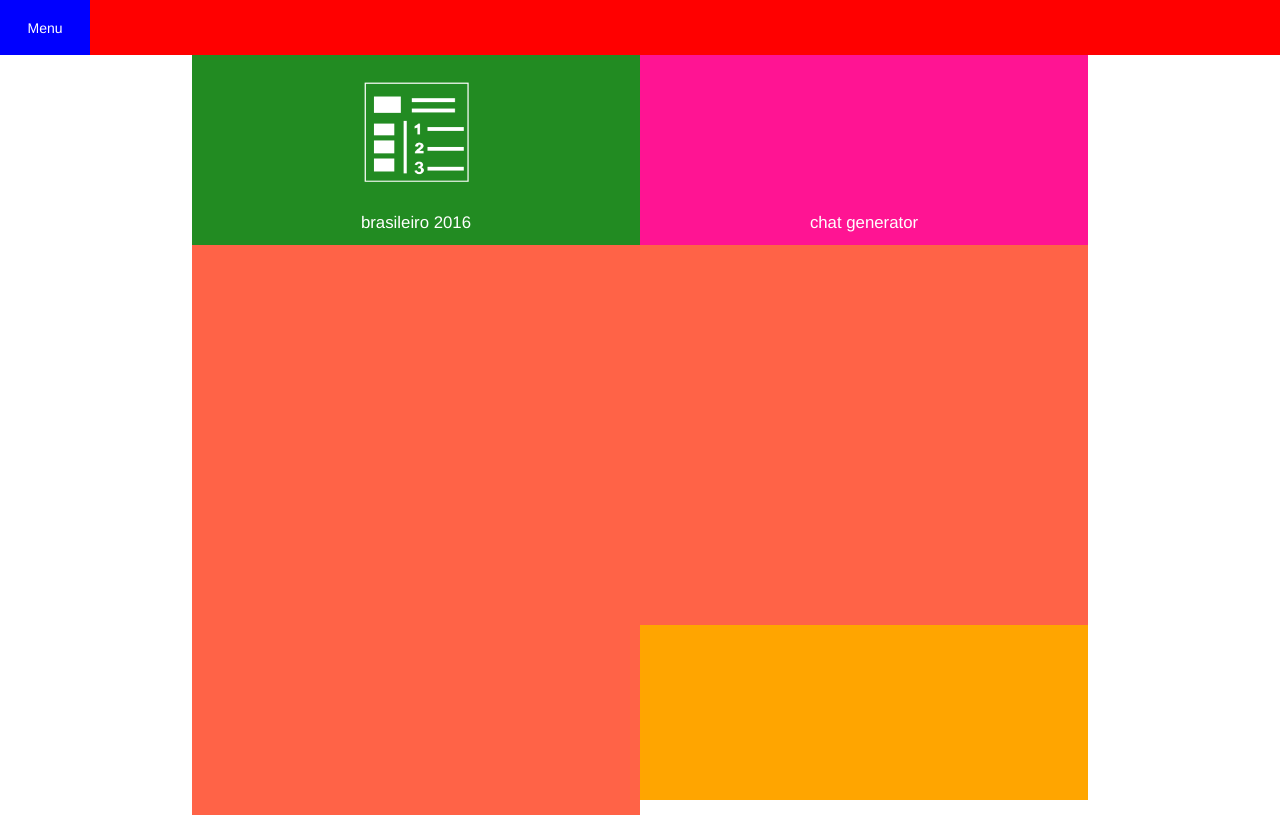
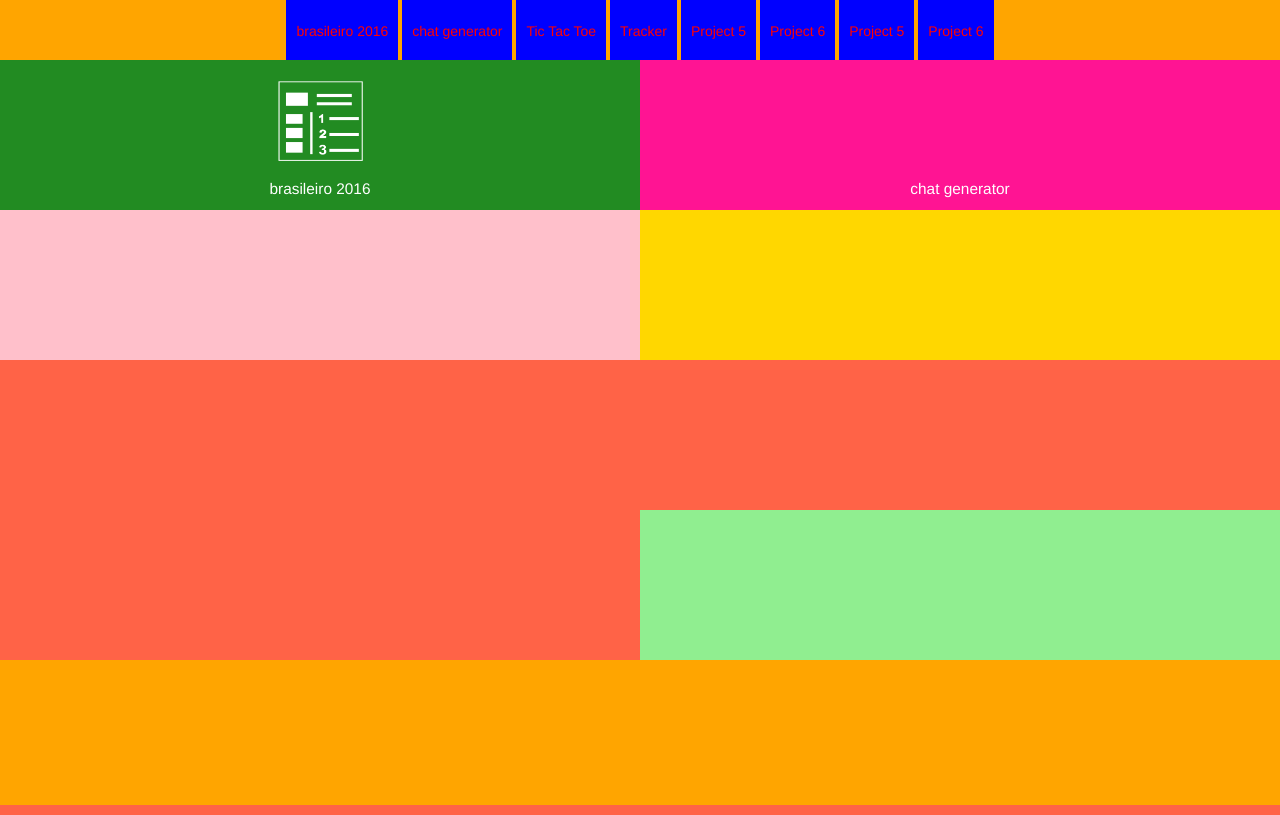
Before and after one commit to mariobrusarosco/syntaxes, a PHP site: page / in a window 1280 px wide. Run offline with PHP 8.4, Linux system fonts and the light colour scheme; some libraries are stand-ins or nearby versions.

Commit message:
NAV BAR LAYOUT - UNTIL 1024px

```diff
--- a/my-page/css/my-page-frame.css
+++ b/my-page/css/my-page-frame.css
@@ -9,6 +9,15 @@
 html, body {
   height: 100%; }
 
+.center_block {
+  margin: 0 auto; }
+
+.hide_over {
+  overflow: hidden; }
+
+.clearfix {
+  clear: both; }
+
 #viewport_test {
   width: calc(1px + 1px); }
 
@@ -17,42 +26,46 @@ html, body {
 
 main {
   height: 100%; }
-
-nav {
-  position: relative;
-  background: red;
-  height: 55px;
-  width: 100%; }
-  nav .menu_area {
+  main header {
     position: relative;
-    height: 100%; }
-    nav .menu_area button {
-      background: blue;
-      color: white;
+    height: 60px;
+    background: green; }
+    main header .menu_btn {
+      background: yellow;
       height: 100%;
-      padding: 10px;
-      width: 90px; }
-    nav .menu_area .menu_options {
-      position: relative;
-      background: deeppink;
-      width: 100vw;
-      display: none; }
-      nav .menu_area .menu_options .list_project {
-        background: yellow;
-        height: 40px;
+      width: 50%;
+      float: right; }
+    main header nav {
+      display: none;
+      position: absolute;
+      top: 60px;
+      right: 0;
+      z-index: 1;
+      width: 90%;
+      background: red;
+      color: white; }
+      main header nav .menu_options {
+        background: orange;
+        width: 100%;
         text-align: center; }
-        nav .menu_area .menu_options .list_project:not(:first-child) {
-          margin-top: 10px; }
+        main header nav .menu_options .list_project a {
+          display: inline-block;
+          width: 100%;
+          height: 60px;
+          padding: 10px;
+          text-decoration: none;
+          cursor: pointer;
+          line-height: 3em;
+          background: pink; }
 
 section {
   background: orange;
   height: calc(100vh - 55px);
-  width: 100vw; }
+  width: 100%; }
   section .my_projects {
     background: lightgreen;
     height: auto;
-    width: 100%;
-    margin-top: -10px; }
+    width: 100%; }
     section .my_projects .project {
       background: tomato;
       position: relative;
@@ -69,6 +82,10 @@ section {
         background-image: url(../img/fantasy-game-157x168.png); }
       section .my_projects .project:nth-child(2) {
         background: deeppink; }
+      section .my_projects .project:nth-child(3) {
+        background: pink; }
+      section .my_projects .project:nth-child(4) {
+        background: gold; }
       section .my_projects .project span {
         position: absolute;
         display: inline-block;
@@ -76,27 +93,42 @@ section {
         left: 0;
         font-size: 1.1em;
         color: white;
-        width: 100%;
-        margin: 0 auto; }
+        width: 100%; }
 
 @media ONLY screen and (min-width: 501px) {
-  section {
-    width: 90vw;
-    margin: 0 auto; }
-    section .my_projects .project {
-      height: 180px;
-      background-size: 105px 100px; }
-      section .my_projects .project span {
-        font-size: 1.2em; } }
+  main header .menu_btn {
+    width: 210px; }
+  main header nav {
+    width: 360px; } }
 @media ONLY screen and (min-width: 601px) {
-  section {
-    width: 82vw; }
-    section .my_projects .project {
-      height: 190px; } }
-@media ONLY screen and (min-width: 701px) {
-  section {
-    width: 70vw; }
-    section .my_projects .project {
-      height: 190px; } }
+  main header .menu_btn {
+    width: 190px; }
+  main header nav {
+    width: 340px; } }
+@media ONLY screen and (min-width: 801px) {
+  main header .menu_btn {
+    width: 150px; }
+  main header nav {
+    width: 300px; } }
+@media ONLY screen and (min-width: 901px) {
+  main header .menu_btn {
+    width: 100px; }
+  main header nav {
+    width: 270px; } }
+@media ONLY screen and (min-width: 1025px) {
+  main header .menu_btn {
+    display: none; }
+  main header nav {
+    display: block;
+    position: absolute;
+    top: 0;
+    right: 0;
+    height: 60px;
+    width: 100%; }
+    main header nav .menu_options .list_project {
+      display: inline-block; }
+      main header nav .menu_options .list_project a {
+        background: blue;
+        color: red; } }
 
 /*# sourceMappingURL=my-page-frame.css.map */
--- a/my-page/css/my-page-frame.scss
+++ b/my-page/css/my-page-frame.scss
@@ -1,7 +1,8 @@
 // VARIABLES //
-$viewportHeight : 100vh;
-$viewportWidth  : 100vw;
-$navbarHeight   : 55px;
+$viewportHeight   : 100vh;
+$viewportWidth    : 100vw;
+$navbarHeight     : 55px;
+$navbarHeightLg   : 70px; //FOR +1024px DISPLAYS
 // VARIABLES //
 
 
@@ -20,6 +21,18 @@ html,body{
 }
 //GLOBAL STYLES//
 
+//HELPER CLASSES//
+.center_block{
+  margin: 0 auto;
+}
+.hide_over{
+  overflow: hidden;
+}
+.clearfix{
+  clear: both;
+}
+//HELPER CLASSES//
+
 #viewport_test{
   width: calc(1px + 1px);
 }
@@ -30,57 +43,66 @@ html,body{
 
 main{
   height: 100%;
-}
 
-nav{
-  position: relative;
-  background: red;
-  height: 55px;
-  width: 100%;
+  header{
+    position: relative;
+    height: 60px;
+    background: green;
 
-  .menu_area{
-    position: relative;
-    height: 100%;
-
-    button{
-      background: blue;
-      color: white;
+    .menu_btn{
+      background: yellow;
       height: 100%;
-      padding: 10px;
-      width: 90px;
+      width: 50%;
+      float: right;
     }
 
-    .menu_options{
-      position: relative;
-      background: deeppink;
-      width: 100vw;
+    nav{
       display: none;
+      position: absolute;
+      top: 60px;
+      right: 0;
+      z-index: 1;
+      width: 90%;
+      background: red;
+      color: white;
 
-      .list_project{
-        background: yellow;
-        height: 40px;
+      .menu_options{
+        background: orange;
+        // padding:15px;
+        width: 100%;
         text-align: center;
 
-        &:not(:first-child){
-          margin-top: 10px;
+        .list_project{
+
+          .project_icon{
+
+          }
+
+          a{
+            display: inline-block;
+            width: 100%;
+            height: 60px;
+            padding: 10px;
+            text-decoration: none;
+            cursor: pointer;
+            line-height: 3em;
+            background: pink;
+          }
         }
       }
-    }
-  }
-
-
-}
+    }//END OF <nav>//
+  }//END OF <header>//
+}//END OF <main>//
 
 section{
   background: orange;
   height: calc(100vh - #{$navbarHeight});
-  width: 100vw;
+  width: 100%;
 
   .my_projects{
     background: lightgreen;
     height: auto;
     width: 100%;
-    margin-top: -10px;
 
     .project{
       background: tomato;
@@ -105,11 +127,11 @@ section{
       }
 
       &:nth-child(3){
-        // background: pink;
+        background: pink;
       }
 
       &:nth-child(4){
-        // background: gold;
+        background: gold;
       }
 
       &:nth-child(5){
@@ -124,343 +146,234 @@ section{
         font-size: 1.1em;
         color: white;
         width: 100%;
-        margin: 0 auto;
       }
     }
   } //END OF .my_projects
 
 } //END OF section
 
-
 // DEVICES -->  WIDTH + 500px
-@media ONLY screen AND (min-width: 501px){
-  .pre_container{
-    // height: 100%;
-  }
-
+@media ONLY screen AND(min-width:501px){
   main{
     // height: 100%;
-  }
 
-  nav{
-    // position: relative;
-    // background: red;
-    // height: 55px;
-    // width: 100%;
+    header{
+      // height: 60px;
+      // background: green;
 
-    .menu_area{
-      // position: relative;
-      // height: 100%;
-
-      button{
-        // background: blue;
-        // color: white;
+      .menu_btn{
+        // background: yellow;
         // height: 100%;
-        // padding: 10px;
-        // width: 90px;
+        width: 210px;
+        // float: right;
       }
 
-      .menu_options{
-        // position: relative;
-        // background: deeppink;
-        // width: 100vw;
-        // display: none;
+      nav{
+        // float: right;
+        // clear: right;
+        width: 360px;
+        // background: red;
+        // color: white;
 
-        .list_project{
-          // background: yellow;
-          // height: 40px;
+        .menu_options{
+          // background: orange;
+          // padding:15px;
+          // width: 90%;
           // text-align: center;
 
-          &:not(:first-child){
-            // margin-top: 10px;
+          .list_project{
+            // padding: 15px;
+            // background: pink;
+
+            .project_icon{
+
+            }
           }
         }
-      }
-    }
+      }//END OF <nav>//
+    }//END OF <header>
+  }//END OF <main>//
+}
 
 
-  }
+// DEVICES -->  WIDTH + 600px
+@media ONLY screen AND(min-width:601px){
+  main{
+    // height: 100%;
 
-  section{
-    // background: orange;
-    // height: calc(100vh - #{$navbarHeight});
-    width: 90vw;
-    margin: 0 auto;
+    header{
+      // height: 60px;
+      // background: green;
 
-    .my_projects{
-      // background: lightgreen;
-      // height: auto;
-      // width: 100%;
-      // margin-top: -10px;
+      .menu_btn{
+        // background: yellow;
+        // height: 100%;
+        width: 190px;
+        // float: right;
+      }
 
-      .project{
-        // background: tomato;
-        // position: relative;
-        // display: inline-block;
-        // // width: 162px;
-        // width: 50%;
-        height: 180px;
-        // float: left;
-        // text-align: center;
-        // background-repeat: no-repeat;
-        background-size: 105px 100px;
-        // background-position: 50% 30%;
+      nav{
+        // float: right;
+        // clear: right;
+        width: 340px;
+        // background: red;
+        // color: white;
 
-        &:nth-child(1){
-          // background-color: forestgreen;
-          // background-image: url(../img/fantasy-game-157x168.png);
+        .menu_options{
+          // background: orange;
+          // padding:15px;
+          // width: 90%;
+          // text-align: center;
+
+          .list_project{
+            // padding: 15px;
+            // background: pink;
+
+            .project_icon{
+
+            }
+          }
         }
-
-        &:nth-child(2){
-          // background: gold;
-        }
-
-        &:nth-child(3){
-          // background: pink;
-        }
-
-        &:nth-child(4){
-          // background: deeppink;
-        }
-
-        &:nth-child(5){
-          // background: darkblue;
-        }
-
-        span{
-          // position: absolute;
-          // display: inline-block;
-          // bottom: 10px;
-          // left: 0;
-          font-size: 1.2em;
-          // color: white;
-          // width: 100%;
-          // margin: 0 auto;
-        }
-      }
-    } //END OF .my_projects
-
-  } //END OF section
+      }//END OF <nav>//
+    }//END OF <header>
+  }//END OF <main>//
 }
 
-// DEVICES -->  WIDTH + 600px
-@media ONLY screen AND (min-width: 601px){
-  .pre_container{
-    // height: 100%;
-  }
 
+// DEVICES -->  WIDTH + 800px
+@media ONLY screen AND(min-width:801px){
   main{
     // height: 100%;
-  }
 
-  nav{
-    // position: relative;
-    // background: red;
-    // height: 55px;
-    // width: 100%;
+    header{
+      // height: 60px;
+      // background: green;
 
-    .menu_area{
-      // position: relative;
-      // height: 100%;
-
-      button{
-        // background: blue;
-        // color: white;
+      .menu_btn{
+        // background: yellow;
         // height: 100%;
-        // padding: 10px;
-        // width: 90px;
+        width: 150px;
+        // float: right;
       }
 
-      .menu_options{
-        // position: relative;
-        // background: deeppink;
-        // width: 100vw;
-        // display: none;
+      nav{
+        // float: right;
+        // clear: right;
+        width: 300px;
+        // background: red;
+        // color: white;
 
-        .list_project{
-          // background: yellow;
-          // height: 40px;
+        .menu_options{
+          // background: orange;
+          // padding:15px;
+          // width: 90%;
           // text-align: center;
 
-          &:not(:first-child){
-            // margin-top: 10px;
+          .list_project{
+            // padding: 15px;
+            // background: pink;
+
+            .project_icon{
+
+            }
           }
         }
-      }
-    }
-
-
-  }
-
-  section{
-    // background: orange;
-    // height: calc(100vh - #{$navbarHeight});
-    width: 82vw;
-    // margin: 0 auto;
-
-    .my_projects{
-      // background: lightgreen;
-      // height: auto;
-      // width: 100%;
-      // margin-top: -10px;
-
-      .project{
-        // background: tomato;
-        // position: relative;
-        // display: inline-block;
-        // // width: 162px;
-        // width: 50%;
-        height: 190px;
-        // float: left;
-        // text-align: center;
-        // background-repeat: no-repeat;
-        // background-size: 105px 100px;
-        // background-position: 50% 30%;
-
-        &:nth-child(1){
-          // background-color: forestgreen;
-          // background-image: url(../img/fantasy-game-157x168.png);
-        }
-
-        &:nth-child(2){
-          // background: gold;
-        }
-
-        &:nth-child(3){
-          // background: pink;
-        }
-
-        &:nth-child(4){
-          // background: deeppink;
-        }
-
-        &:nth-child(5){
-          // background: darkblue;
-        }
-
-        span{
-          // position: absolute;
-          // display: inline-block;
-          // bottom: 10px;
-          // left: 0;
-          // font-size: 1.2em;
-          // color: white;
-          // width: 100%;
-          // margin: 0 auto;
-        }
-      }
-    } //END OF .my_projects
-
-  } //END OF section
+      }//END OF <nav>//
+    }//END OF <header>
+  }//END OF <main>//
 }
 
-// DEVICES -->  WIDTH + 700px
-@media ONLY screen AND (min-width: 701px){
-  .pre_container{
-    // height: 100%;
-  }
-
+// DEVICES -->  WIDTH + 900px
+@media ONLY screen AND(min-width:901px){
   main{
     // height: 100%;
-  }
 
-  nav{
-    // position: relative;
-    // background: red;
-    // height: 55px;
-    // width: 100%;
+    header{
+      // height: 60px;
+      // background: green;
 
-    .menu_area{
-      // position: relative;
-      // height: 100%;
-
-      button{
-        // background: blue;
-        // color: white;
+      .menu_btn{
+        // background: yellow;
         // height: 100%;
-        // padding: 10px;
-        // width: 90px;
+        width: 100px;
+        // float: right;
       }
 
-      .menu_options{
-        // position: relative;
-        // background: deeppink;
-        // width: 100vw;
-        // display: none;
+      nav{
+        // float: right;
+        // clear: right;
+        width: 270px;
+        // background: red;
+        // color: white;
 
-        .list_project{
-          // background: yellow;
-          // height: 40px;
+        .menu_options{
+          // background: orange;
+          // padding:15px;
+          // width: 90%;
           // text-align: center;
 
-          &:not(:first-child){
-            // margin-top: 10px;
+          .list_project{
+            // padding: 15px;
+            // background: pink;
+
+            .project_icon{
+
+            }
           }
         }
+      }//END OF <nav>//
+    }//END OF <header>
+  }//END OF <main>//
+}
+
+// DEVICES -->  WIDTH + 1024px
+@media ONLY screen AND(min-width:1025px){
+  main{
+    // height: 100%;
+
+    header{
+      // height: 60px;
+      // background: green;
+
+      .menu_btn{
+        // background: yellow;
+        // height: 100%;
+        // width: 30%;
+        display: none;
       }
-    }
 
+      nav{
+        display: block;
+        position: absolute;
+        top: 0;
+        right:0;
+        height: 60px;
+        width: 100%;
+        // background: red;
+        // color: white;
 
-  }
+        .menu_options{
+          // background: orange;
+          // padding:15px;
+          // width: 90%;
+          // text-align: center;
 
-  section{
-    // background: orange;
-    // height: calc(100vh - #{$navbarHeight});
-    width: 70vw;
-    // margin: 0 auto;
+          .list_project{
+            display: inline-block;
+            // padding: 15px;
 
-    .my_projects{
-      // background: lightgreen;
-      // height: auto;
-      // width: 100%;
-      // margin-top: -10px;
+            .project_icon{
 
-      .project{
-        // background: tomato;
-        // position: relative;
-        // display: inline-block;
-        // // width: 162px;
-        // width: 50%;
-        height: 190px;
-        // float: left;
-        // text-align: center;
-        // background-repeat: no-repeat;
-        // background-size: 105px 100px;
-        // background-position: 50% 30%;
+            }
 
-        &:nth-child(1){
-          // background-color: forestgreen;
-          // background-image: url(../img/fantasy-game-157x168.png);
+            a{
+              background: blue;
+              color: red;
+
+            }
+          }
         }
-
-        &:nth-child(2){
-          // background: gold;
-        }
-
-        &:nth-child(3){
-          // background: pink;
-        }
-
-        &:nth-child(4){
-          // background: deeppink;
-        }
-
-        &:nth-child(5){
-          // background: darkblue;
-        }
-
-        span{
-          // position: absolute;
-          // display: inline-block;
-          // bottom: 10px;
-          // left: 0;
-          // font-size: 1.2em;
-          // color: white;
-          // width: 100%;
-          // margin: 0 auto;
-        }
-      }
-    } //END OF .my_projects
-
-  } //END OF section
+      }//END OF <nav>//
+    }//END OF <header>
+  }//END OF <main>//
 }
--- a/my-page/index.php
+++ b/my-page/index.php
@@ -17,32 +17,31 @@
 
   <div class="pre_container">
 
-    <main>
+    <main class="center_block">
 
     <div hidden id="viewport_test"></div>
 
-      <nav>
-
-        <div class="menu_area">
-          <button id="menu_btn" class="menu_btn">Menu</button>
-          <ul class="menu_options">
-            <li class="list_project">"fantasy game"</li>
-            <li class="list_project">chat generator</li>
-            <li class="list_project">Project 3</li>
-            <li class="list_project">Project 4</li>
-            <li class="list_project">Project 5</li>
-            <li class="list_project">Project 6</li>
-          </ul>
-        </div>
-
-      </nav>
-
+      <header>
+        <button id="menu_btn" class="menu_btn">Menu</button>
+        <nav>
+            <ul class="menu_options">
+              <li class="list_project"><span class="project_icon"></span><a href="#">brasileiro 2016</a></li>
+              <li class="list_project"><span class="project_icon"></span><a href="#">chat generator</a></li>
+              <li class="list_project"><span class="project_icon"></span><a href="#">Tic Tac Toe</a></li>
+              <li class="list_project"><span class="project_icon"></span><a href="#">Tracker</a></li>
+              <li class="list_project"><span class="project_icon"></span><a href="#">Project 5</a></li>
+              <li class="list_project"><span class="project_icon"></span><a href="#">Project 6</a></li>
+              <li class="list_project"><span class="project_icon"></span><a href="#">Project 5</a></li>
+              <li class="list_project"><span class="project_icon"></span><a href="#">Project 6</a></li>
+            </ul>
+        </nav>
+      </header>
 
 
       <section class="projects_area">
-        <ul class="my_projects">
-          <li class="project"><span>brasileiro 2016</span></li>
-          <li class="project"><span>chat generator</span></li>
+        <ul class="my_projects hide_over">
+          <li class="project"><span class="center_block">brasileiro 2016</span></li>
+          <li class="project"><span class="center_block">chat generator</span></li>
           <li class="project"></li>
           <li class="project"></li>
           <li class="project"></li>
```
Also changed, not shown: my-page/scripts/my-page.js (+26 -23 lines), 1 other file.
